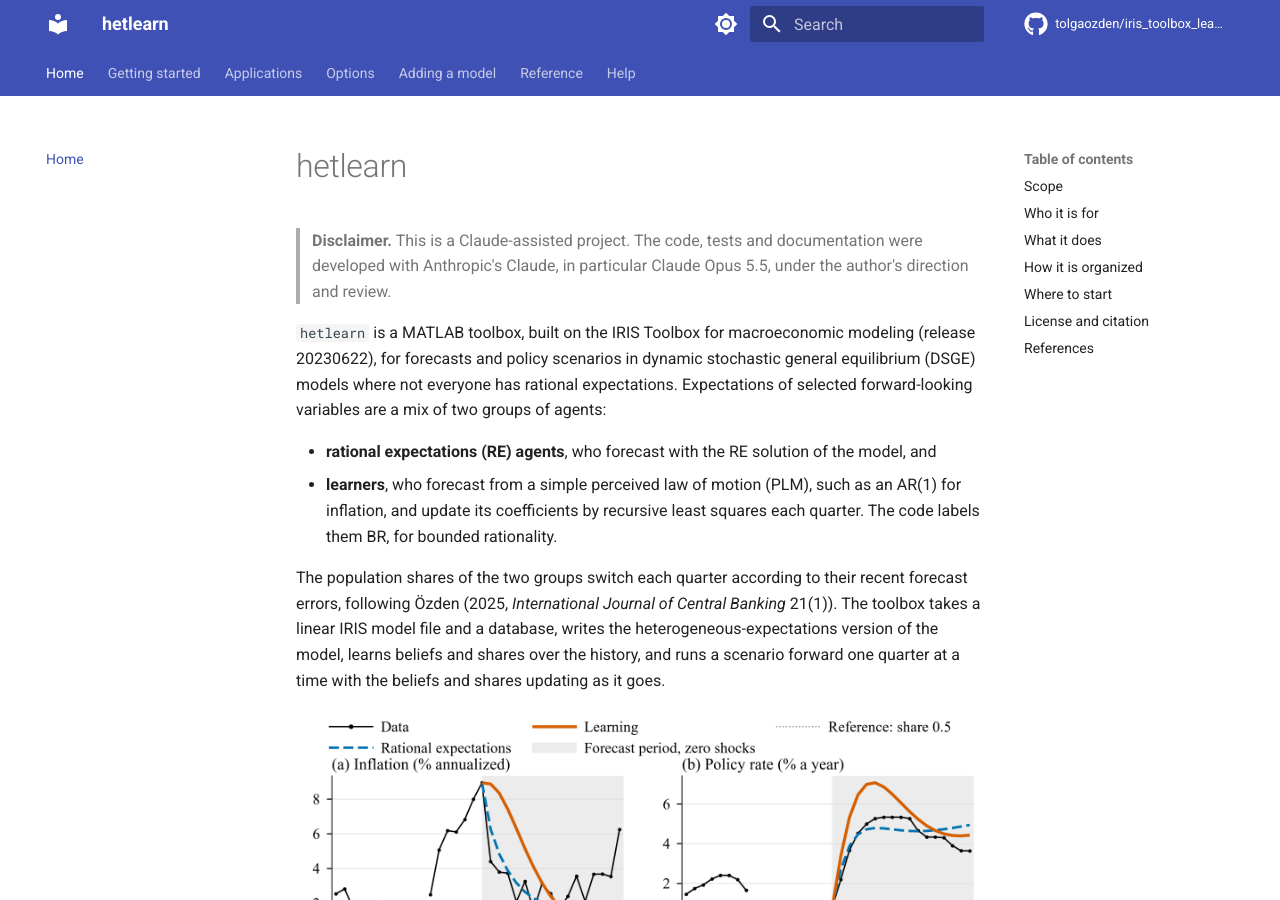
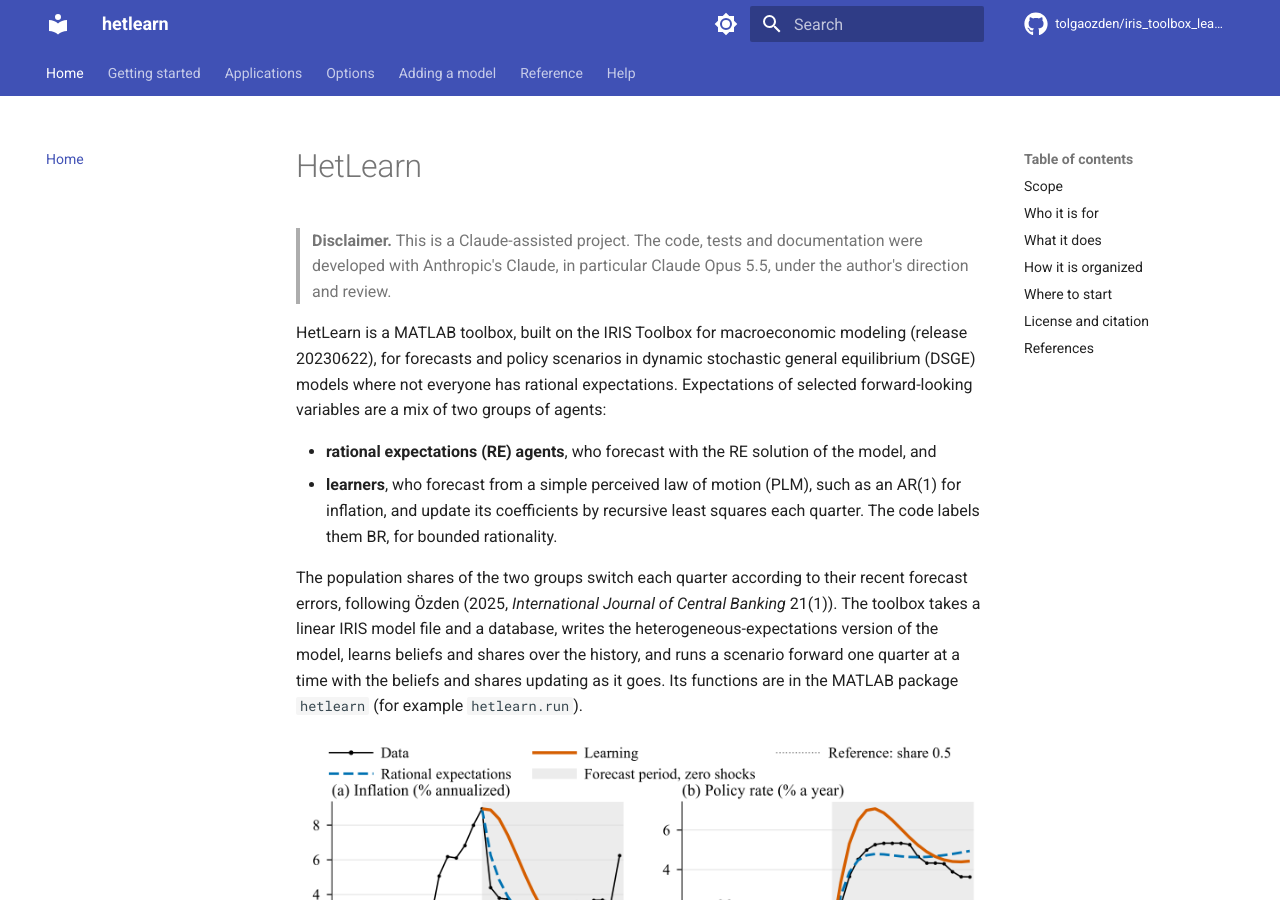
Before and after one commit to HetLearn/iris_toolbox_learning, an MkDocs documentation site: the page built from docs_site/index.md, in a window 1280 px wide and 900 px high. Built offline with MkDocs 1.6.1 and Material for MkDocs 9.7.7, drawn with Linux system fonts in a browser that asks for light colours; comment, search, counter and statistics services are not loaded; some of the changed text lies outside the part shown.

Commit message:
docs_site/index.md: write the toolbox name as HetLearn and name the MATLAB package hetlearn once

```diff
--- a/docs_site/index.md
+++ b/docs_site/index.md
@@ -1,10 +1,10 @@
-# hetlearn
+# HetLearn
 
 > **Disclaimer.** This is a Claude-assisted project. The code, tests and documentation were
 > developed with Anthropic's Claude, in particular Claude Opus 5.5, under the author's direction
 > and review.
 
-`hetlearn` is a MATLAB toolbox, built on the IRIS Toolbox for macroeconomic modeling (release
+HetLearn is a MATLAB toolbox, built on the IRIS Toolbox for macroeconomic modeling (release
 20230622), for forecasts and policy scenarios in dynamic stochastic general equilibrium (DSGE)
 models where not everyone has rational expectations. Expectations of selected forward-looking
 variables are a mix of two groups of agents:
@@ -19,7 +19,7 @@ forecast errors, following Özden (2025, *International Journal of Central Banki
 The toolbox takes a linear IRIS model file and a database, writes the
 heterogeneous-expectations version of the model, learns beliefs and shares over the history,
 and runs a scenario forward one quarter at a time with the beliefs and shares updating as it
-goes.
+goes. Its functions are in the MATLAB package `hetlearn` (for example `hetlearn.run`).
 
 ![Application 1: forecast from the 2022Q2 inflation peak](assets/figures/fig_app1.png){ .figure }
 
```
Also changed, not shown: other parts of docs_site/index.md (+1 -1 lines).
